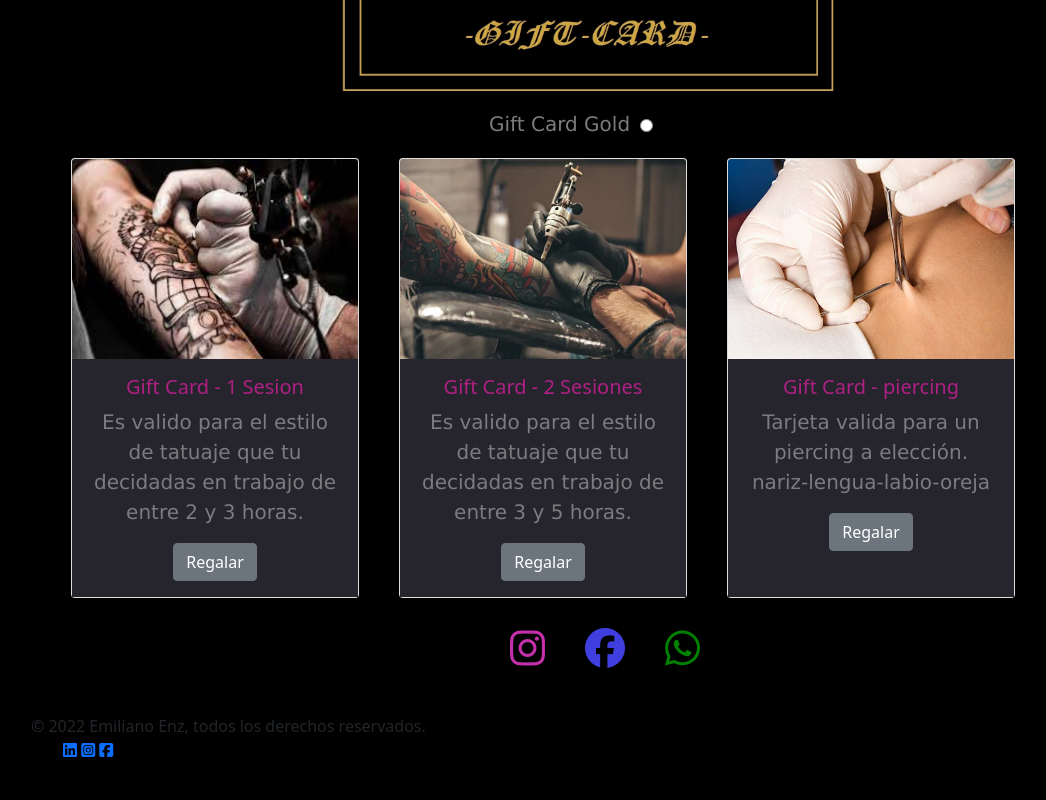
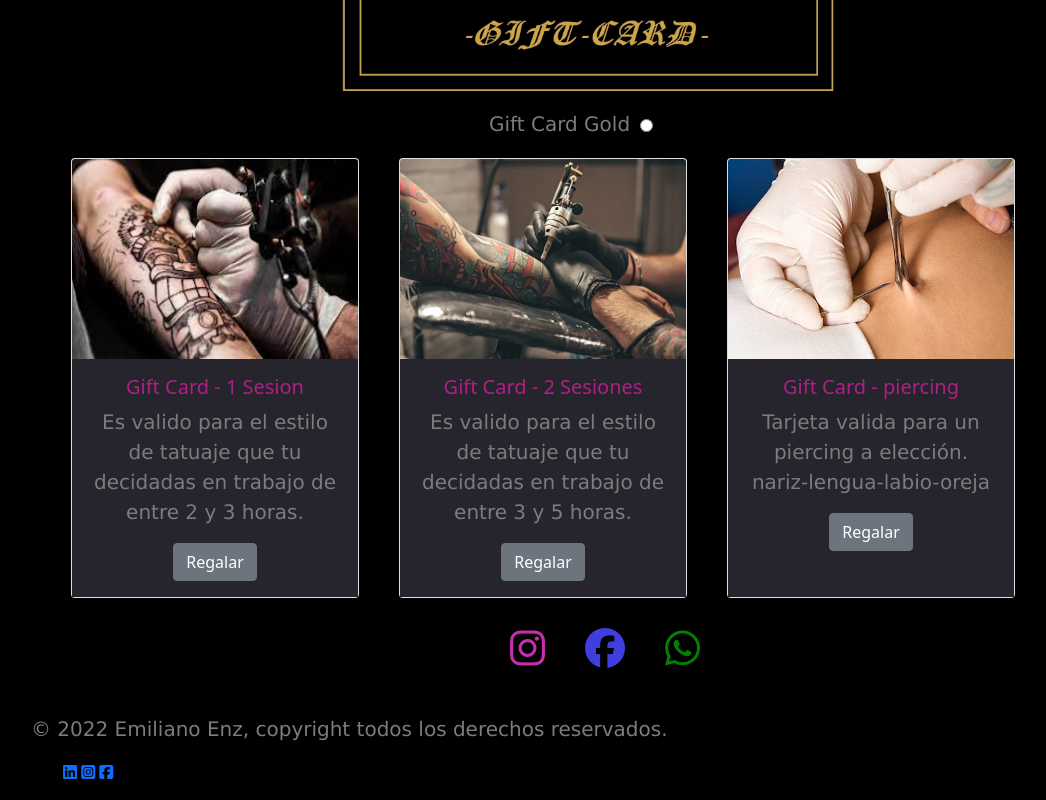
Before and after one commit to emilianoenz/Buenos-Aires-Tatto-Studio-repositoty, a plain HTML site: page pages/giftcard.html in a window 1280 px wide. Shown: the part 1544-2344 px from the top of the page, without its empty margins (51-1097 px from the left). Before the commit the page ends 2322 px from the top, so only its background shows below. Drawn offline with nearby package versions, Linux system fonts and the light colour scheme.

Commit message:
modificaciones footer

```diff
--- a/pages/giftcard.html
+++ b/pages/giftcard.html
@@ -126,7 +126,9 @@
             </ul>
         </div>
         <div>
-            © 2022 Emiliano Enz, todos los derechos reservados.
+            <p>
+                © 2022 Emiliano Enz, copyright todos los derechos reservados.
+            </p>
             <ul>
                 <a href="https://www.linkedin.com/in/emiliano-enz-a0b522a1"><i class="fa-brands fa-linkedin"></i></a>
                 <a href="https://www.instagram.com/emilianoenz/"><i class="fa-brands fa-instagram-square"></i></a>
```
Also changed, not shown: index.html (+1 -1 lines), pages/nosotros.html (+0 -1 lines), pages/turno.html (+1 -1 lines).
